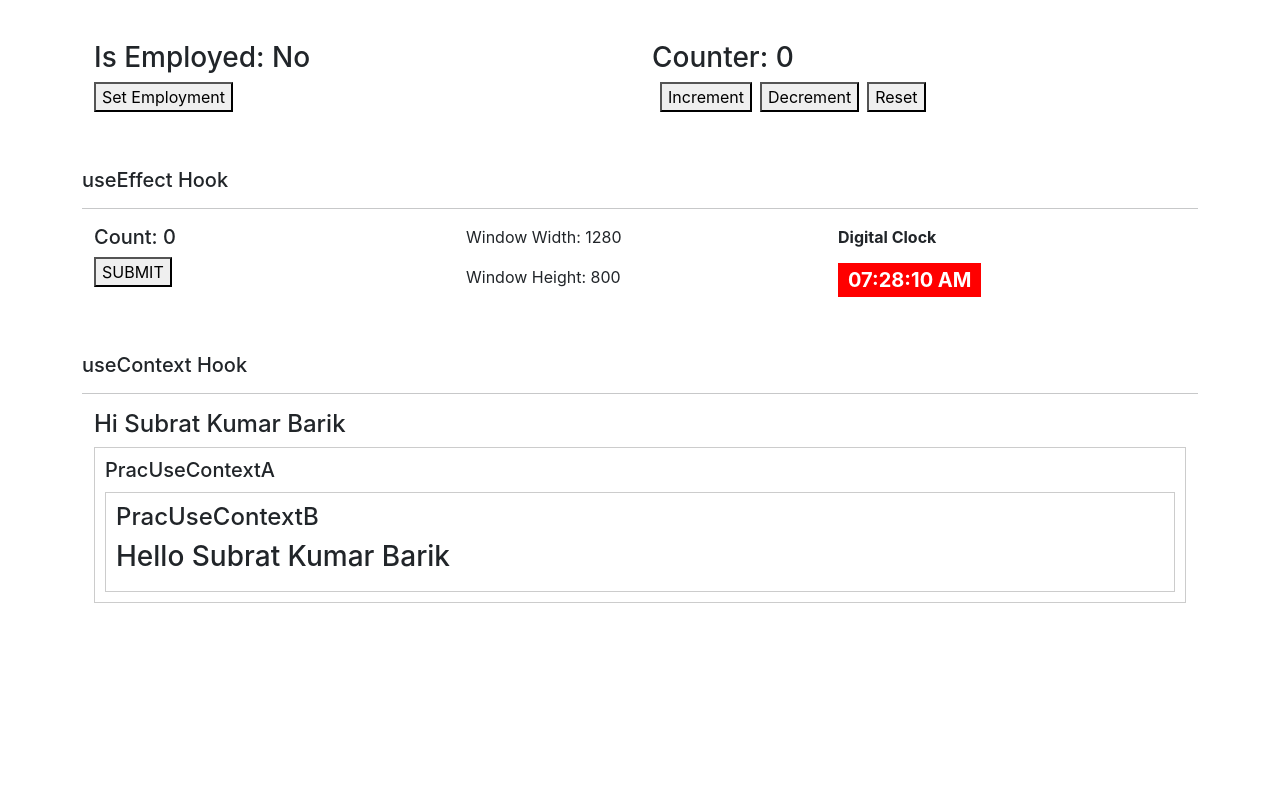
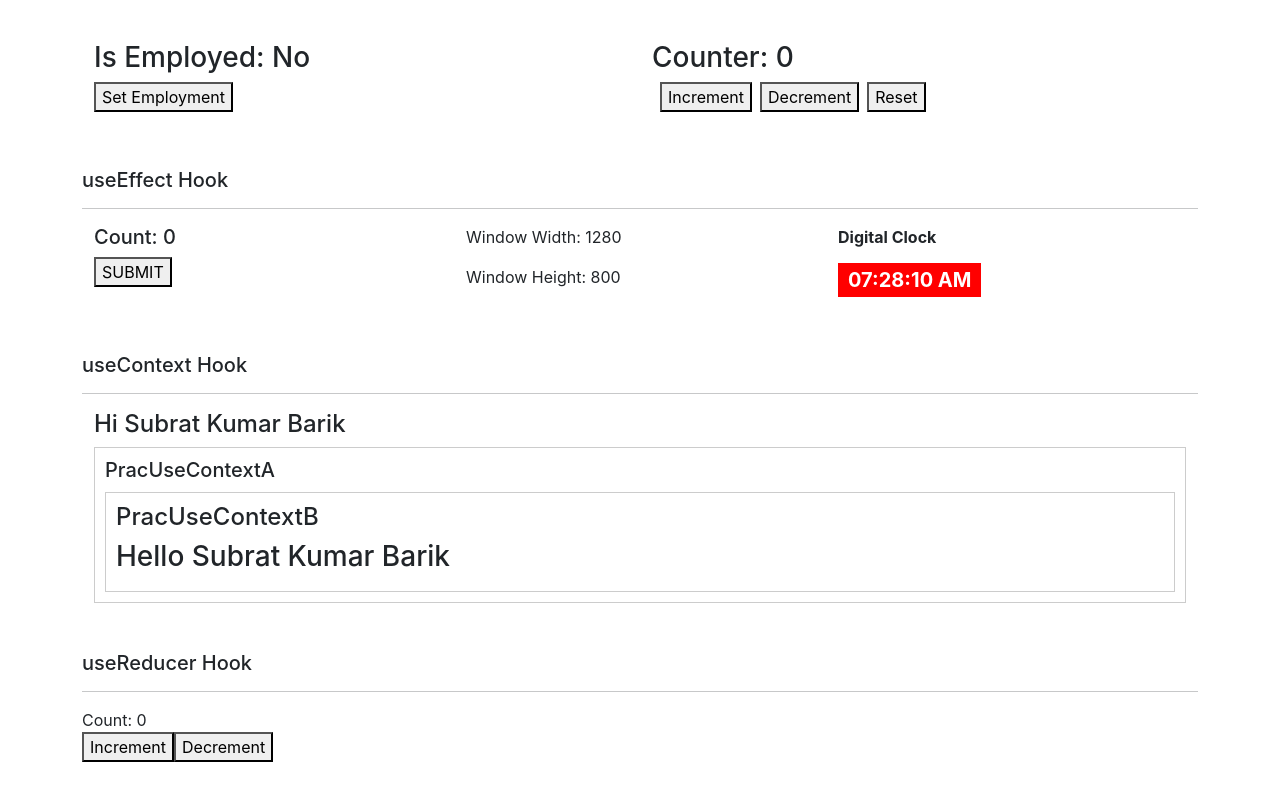
Before and after one commit to SubratBarik/2-hooks, a React (Create React App) app: page / in a window 1280 px wide. Shown: the part 232-1032 px from the top of the page. Before the commit the page ends 883 px from the top, so only its background shows below. Built offline with nearby package versions, Linux system fonts and the light colour scheme.

Commit message:
PracUseReducer implemented

```diff
--- a/src/App.js
+++ b/src/App.js
@@ -3,6 +3,7 @@
 import PracUseEffect from "./components/PracUseEffect";
 import PracUseState from "./components/PracUseState";
 import PracUseContext from "./components/PracUseContext";
+import PracUseReducer from "./components/PracUseReducer";
 
 function App() {
   return (
@@ -13,6 +14,7 @@ function App() {
             <PracUseState title="useState Hook"/>
             <PracUseEffect title="useEffect Hook"/>
             <PracUseContext title="useContext Hook"/>
+            <PracUseReducer title="useReducer Hook"/>
           </div>
         </div>
       </div>
--- /dev/null
+++ b/src/components/PracUseReducer.js
@@ -0,0 +1,60 @@
+import React, { useReducer } from 'react';
+
+interface State {
+    count: Number;
+    error: string | null;
+}
+
+interface Action {
+    type: 'increment' | 'decrement';
+}
+
+function reducer(state: State, action: Action) {
+  const { type } = action;
+
+  switch (type) {
+    case 'increment': {
+      const newCount = state.count + 1;
+      const hasError = newCount > 5;
+      return {
+        ...state,
+        count: hasError ? state.count : newCount,
+        error: hasError ? 'Maximum reached' : null,
+      };
+    }
+    case 'decrement': {
+      const newCount = state.count - 1;
+      const hasError = newCount < 0;
+      return {
+        ...state,
+        count: hasError ? state.count : newCount,
+        error: hasError ? 'Minimum reached' : null,
+      };
+    }
+    default:
+      return state;
+  }
+}
+
+function PracUseReducer(props) {
+
+    const [state, dispatch] = useReducer(reducer, {
+        count: 0,
+        error: null,
+    });
+
+    return (
+        <>
+            <h5 className="mt-5">{props.title}</h5>
+            <hr />
+            <div>Count: {state.count}</div>
+            {state.error && <div className='mb-2 text-red-500'>{state.error}</div>}
+            <button className='mb-2' onClick={() => dispatch({ type: 'increment' })}>
+                Increment
+            </button>
+            <button onClick={() => dispatch({ type: 'decrement' })}>Decrement</button>
+        </>
+    )
+}
+
+export default PracUseReducer;
```
